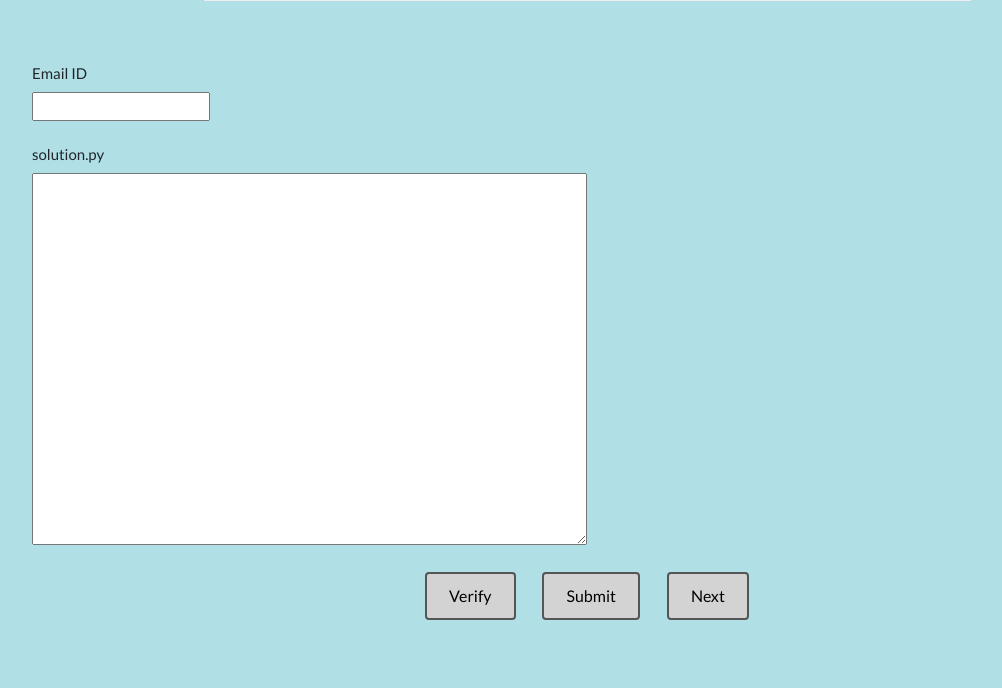
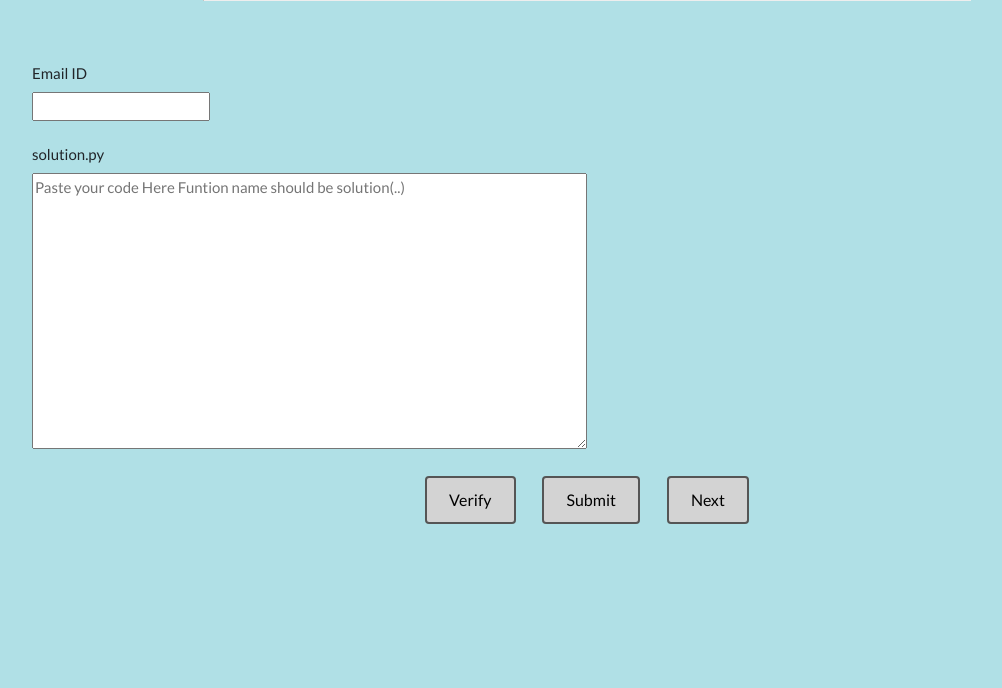
Before and after one commit to UsmanKhan07/django-portal, a Django app: page / in a window 1280 px wide. Shown: the part 479-1167 px from the top of the page, without its empty margins (53-1055 px from the left). After the commit the page ends 1003 px from the top, so only its background shows below. Run offline with Django 3.2, Linux system fonts and the light colour scheme; data comes from the database, SQL or seed files in the repository; both versions use the stored data as it was after the commit; some libraries are stand-ins or nearby versions.

Commit message:
padding issue in textboxes

```diff
--- a/templates/index.html
+++ b/templates/index.html
@@ -25,11 +25,10 @@
 
 
 
-#flex{
-  width: 50%;
-  float: left;
-  padding: 50px;
-  }
+  #flex{
+    width: 50%;
+    float: left;
+    }
 
 
 
@@ -86,8 +85,7 @@
         <label for="email">Email ID</label><br>
         <input  class="email" name="email" type="email" rows="1" cols="66" ><br><br>
         <label for="answer">solution.py</label><br>
-        <textarea id="flex" class="answer" name="answer" rows="12" cols="93" placeholder="Paste your code Here Funtion name should be Solution(..)">
-        </textarea><br><br>
+        <textarea id="flex" class="answer" name="answer" rows="12" cols="93" placeholder="Paste your code Here Funtion name should be solution(..)"></textarea><br><br>
         <p id="flex">{{blow|safe}} </p>
 
       </div>
```
Also changed, not shown: templates/add_question.html (+4 -8 lines), db.sqlite3.
